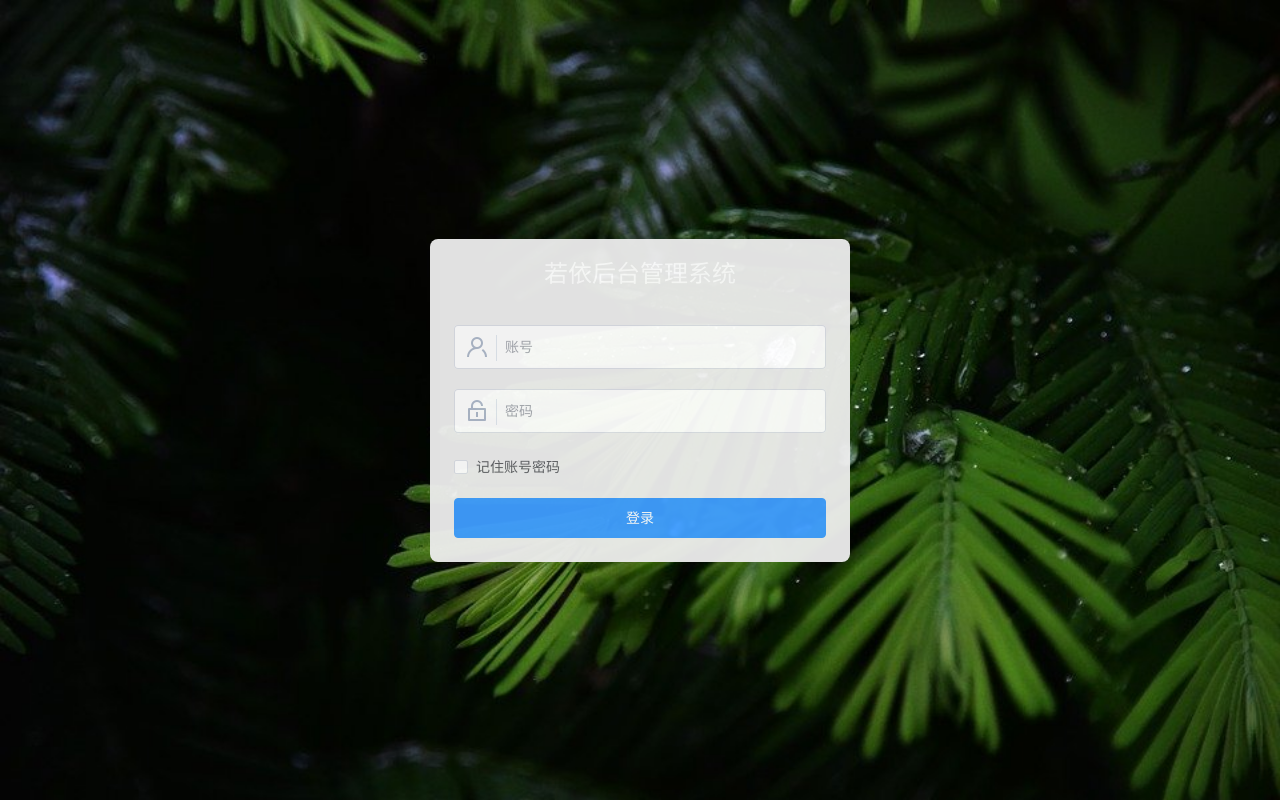
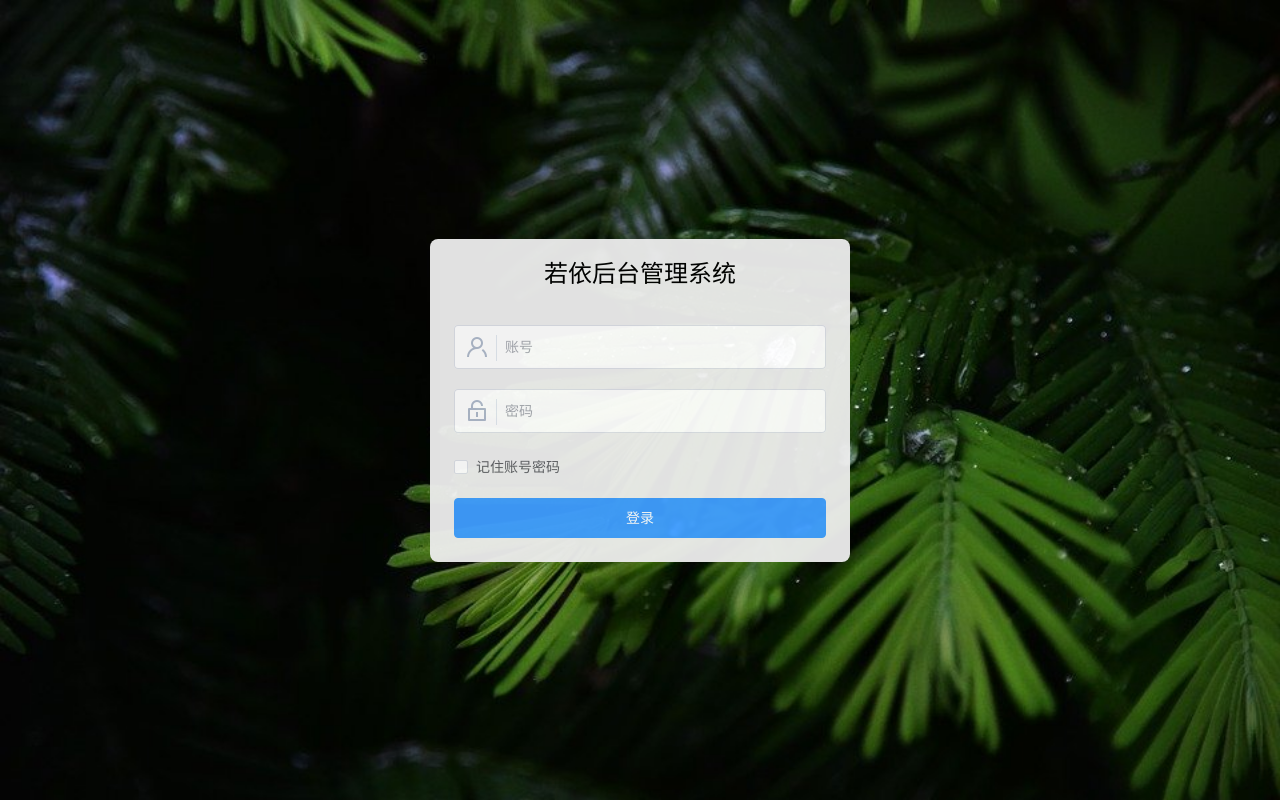
Before and after one commit to ndx0612/vue3-ruoyi-admin, a Vue app: page /#/login in a window 1280 px wide. Built offline with nearby package versions, Linux system fonts and the light colour scheme.

Commit message:
fix：root样式微调

```diff
--- a/src/index.css
+++ b/src/index.css
@@ -3,9 +3,10 @@
 @tailwind components;
 @tailwind utilities;
 
-:root {
+/* :root {
   color: #213547;
   background-color: #f1f5fb;
+  color-scheme: light dark;
 }
 
 @media (prefers-color-scheme: light) {
@@ -13,7 +14,7 @@
     color: #ffffff;
     background-color: #242424;
   }
-}
+} */
 
 * {
   font-family: Inter, Avenir, Helvetica, Arial, sans-serif;
@@ -22,7 +23,6 @@
   padding: 0;
   margin: 0;
   font-weight: 400;
-  color-scheme: light dark;
   font-synthesis: none;
   text-rendering: optimizeLegibility;
   -webkit-font-smoothing: antialiased;
--- a/src/style.css
+++ /dev/null
@@ -1,26 +0,0 @@
-:root {
-  color: #213547;
-  background-color: #f1f5fb;
-}
-
-@media (prefers-color-scheme: light) {
-  :root {
-    color: #ffffff;
-    background-color: #242424;
-  }
-}
-
-* {
-  font-family: Inter, Avenir, Helvetica, Arial, sans-serif;
-  font-size: 14px;
-  line-height: 22px;
-  padding: 0;
-  margin: 0;
-  font-weight: 400;
-  color-scheme: light dark;
-  font-synthesis: none;
-  text-rendering: optimizeLegibility;
-  -webkit-font-smoothing: antialiased;
-  -moz-osx-font-smoothing: grayscale;
-  -webkit-text-size-adjust: 100%;
-}
--- a/src/view/loginRegister/login.vue
+++ b/src/view/loginRegister/login.vue
@@ -22,7 +22,6 @@
       </el-form>
       <div class="flex items-center justify-between">
         <el-checkbox v-model="form.saveInfo" label="记住账号密码" color="#7780A2" />
-        <!-- <el-link type="primary" :underline="false" @click="editPasswordForm=true">忘记密码</el-link> -->
       </div>
       <el-button class="w-full mt-[15px]" type="primary" size="large" @click="login(ruleFormRef)">登录</el-button>
     </div>
```
